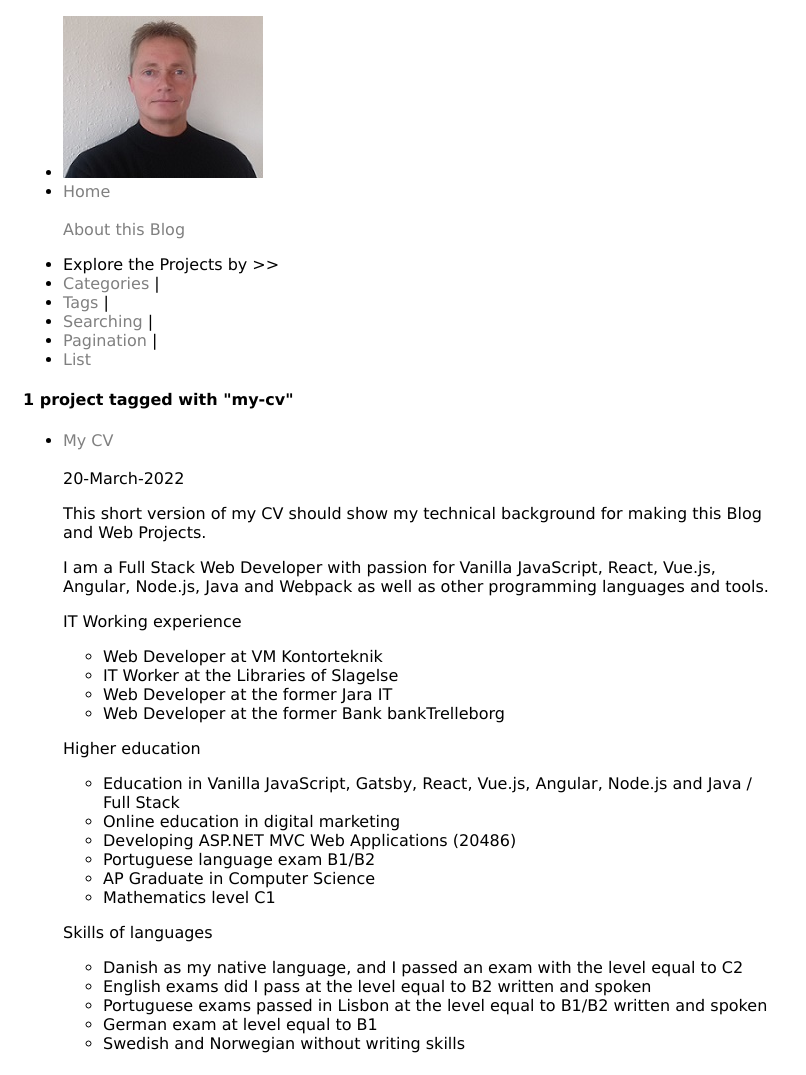
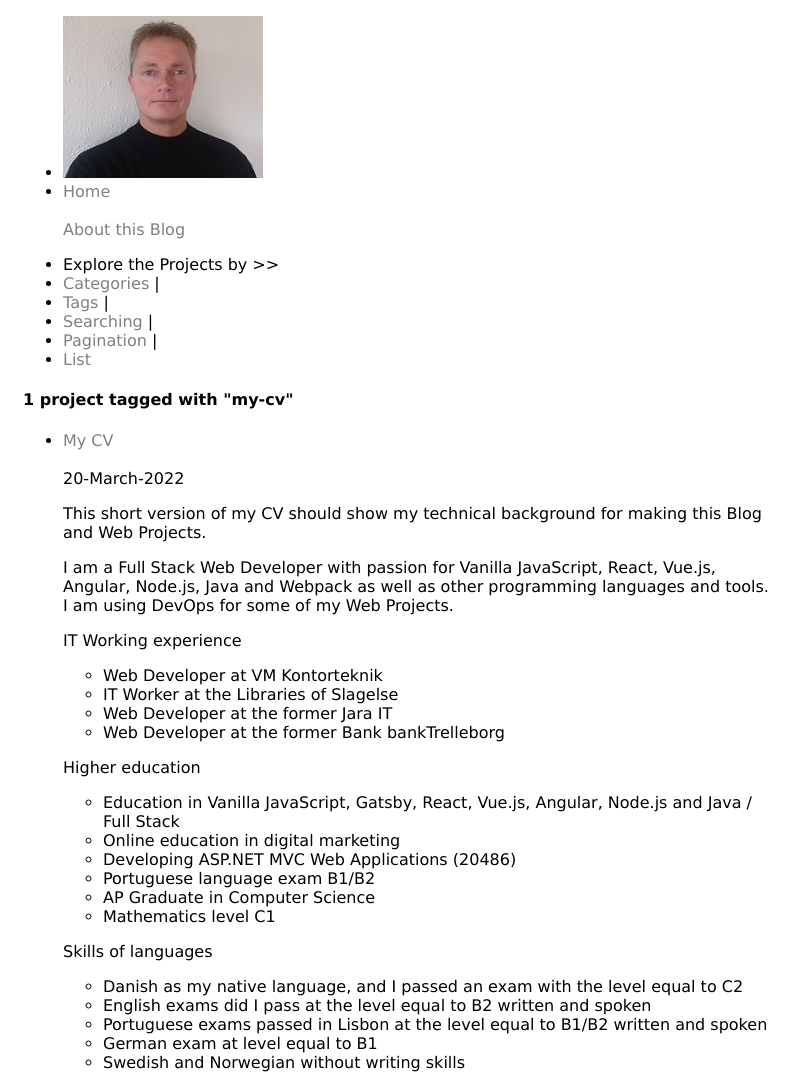
Before and after one commit to persteenolsen/pso-gatsby-blog-one, a Gatsby site: page /tag/my-cv/ in a window 1280 px wide. Shown: the top 1075 px of the page, without its empty margins (0-806 px from the left). Built offline with nearby package versions, Linux system fonts and the light colour scheme; Gatsby itself is replaced by a stand-in of ours.

Commit message:
Update from Forestry.io Per Olsen updated src/posts/Per Steen Olsen/2022/my-cv.md

```diff
--- a/src/posts/Per Steen Olsen/2022/my-cv.md
+++ b/src/posts/Per Steen Olsen/2022/my-cv.md
@@ -12,7 +12,7 @@ body: ''
 ---
 This short version of my CV should show my technical background for making this Blog and Web Projects.
 
-I am a Full Stack Web Developer with passion for Vanilla JavaScript, React, Vue.js, Angular, Node.js, Java and Webpack as well as other programming languages and tools.
+I am a Full Stack Web Developer with passion for Vanilla JavaScript, React, Vue.js, Angular, Node.js, Java and Webpack as well as other programming languages and tools. I am using DevOps for some of my Web Projects.
 
 IT Working experience
 
```
